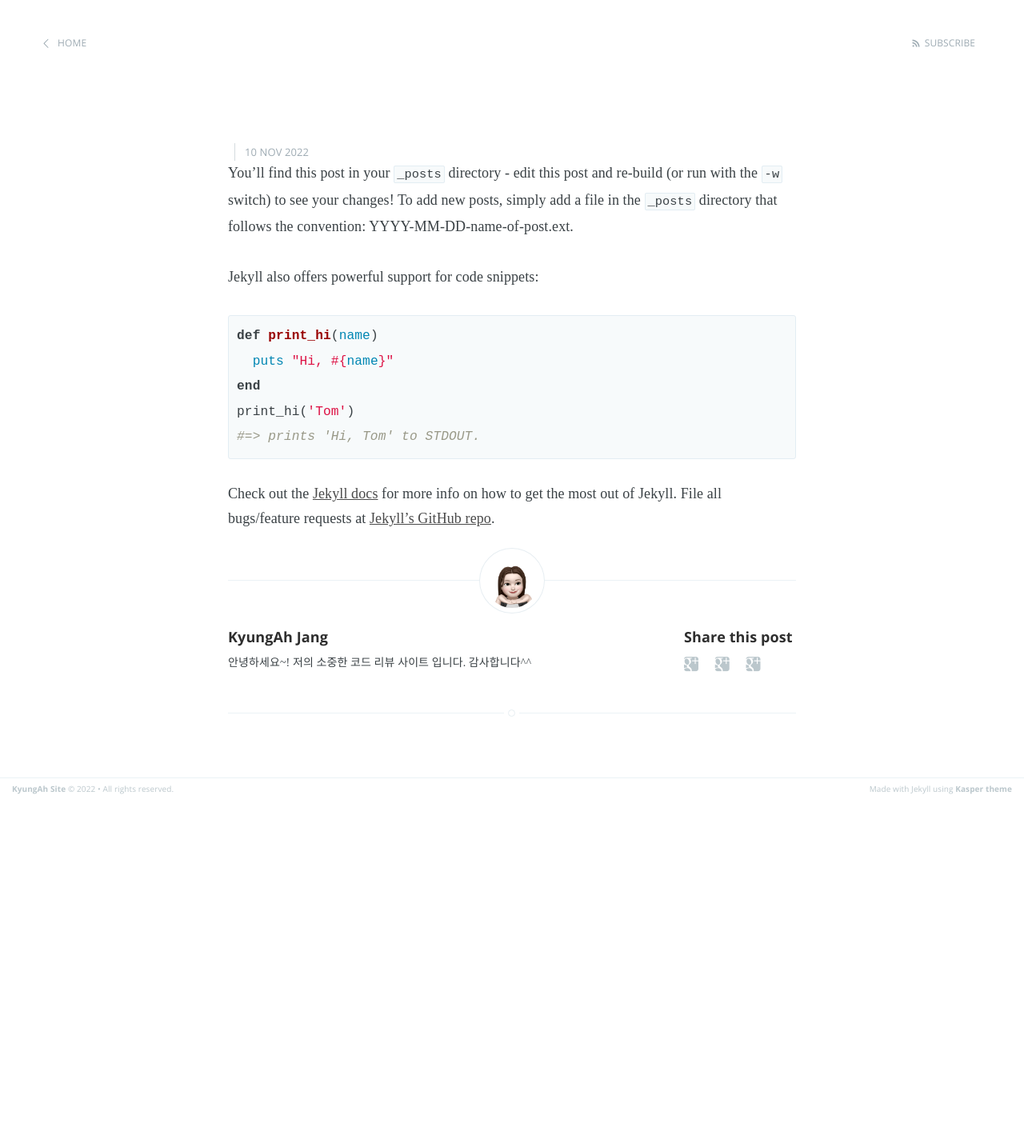
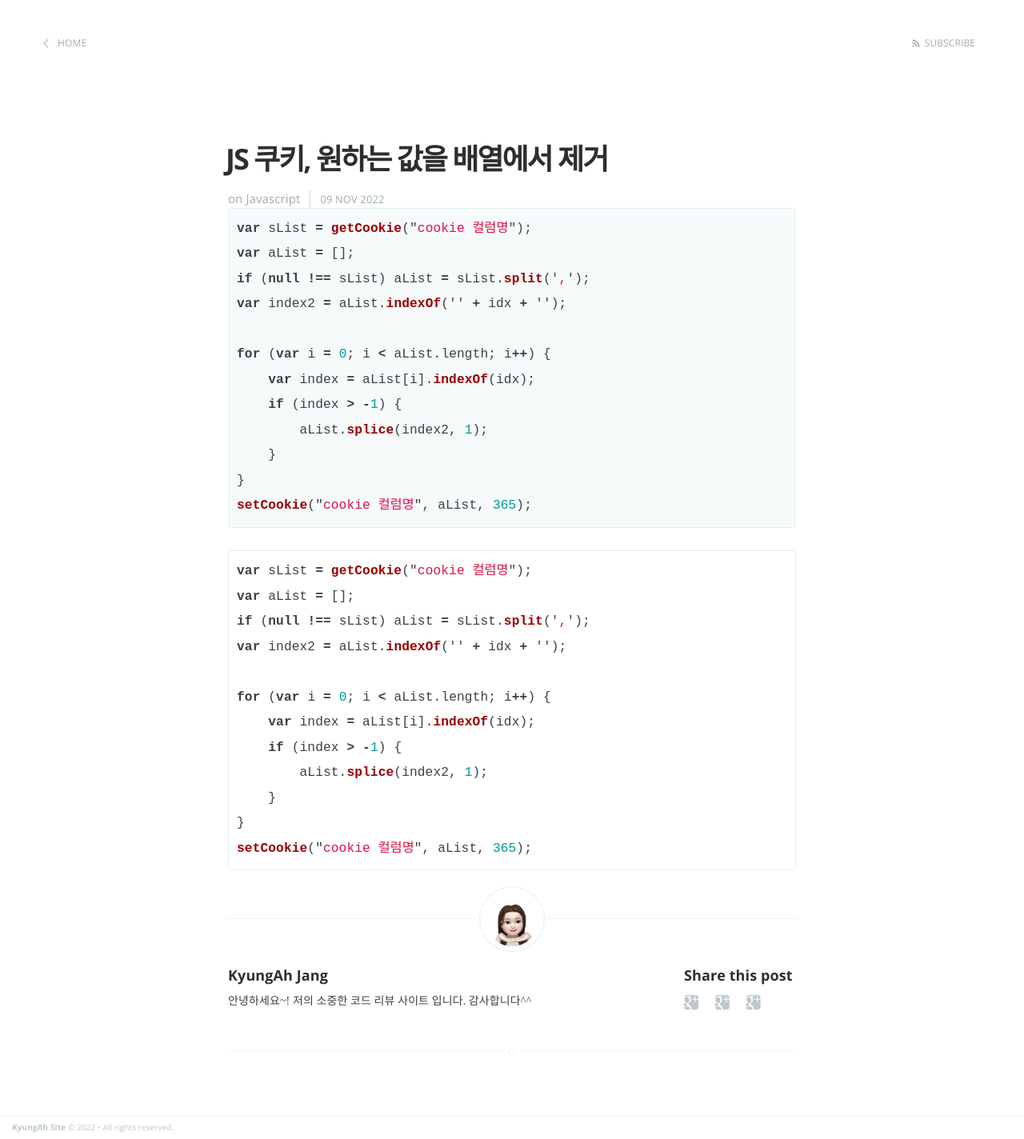
Before and after one commit to kajang93/kajang93.github.io, a Jekyll site: the page built from _posts/2022-11-09-Welcome-to-jekyll.markdown, in a window 1280 px wide. Shown: the whole page at 80% size. Built offline with Jekyll 4.4.1, drawn with Linux system fonts in a browser that asks for light colours; our own code applies the rules of GitHub Pages for plain Markdown files; before the commit the page ends 1001 px from its top, so only the background shows below that.

Commit message:
커밋12

````diff
--- a/_layouts/default.html
+++ b/_layouts/default.html
@@ -25,9 +25,6 @@
         <a href="{{ site.baseurl }}">{{ site.name }}</a> &copy;
               {{"now" | date: "%Y"}} &bull; All rights reserved.
       </section>
-      <section class="poweredby">Made with Jekyll using
-        <a href="http://github.com/rosario/kasper">Kasper theme</a>
-      </section>
     </footer>
 
     <script type="text/javascript" src="{{'/assets/js/jquery-1.11.1.min.js' | relative_url}}"></script>
--- a/_posts/2022-11-09-Welcome-to-jekyll.markdown
+++ b/_posts/2022-11-09-Welcome-to-jekyll.markdown
@@ -1,24 +1,36 @@
 ---
 layout: post
 title:  "JS 쿠키, 원하는 값을 배열에서 제거"
-date:   2022-11-09 13:29:00 {{page.last_modified_at | date: '%Y, %b %d'}}
+date:   2022-11-09 13:29:00
 categories: Javascript
 ---
 
-You'll find this post in your `_posts` directory - edit this post and re-build (or run with the `-w` switch) to see your changes!
-To add new posts, simply add a file in the `_posts` directory that follows the convention: YYYY-MM-DD-name-of-post.ext.
+{% highlight javascript %}
+var sList = getCookie("cookie 컬럼명");
+var aList = [];
+if (null !== sList) aList = sList.split(',');
+var index2 = aList.indexOf('' + idx + '');
 
-Jekyll also offers powerful support for code snippets:
-
-{% highlight ruby %}
-def print_hi(name)
-  puts "Hi, #{name}"
-end
-print_hi('Tom')
-#=> prints 'Hi, Tom' to STDOUT.
+for (var i = 0; i < aList.length; i++) {
+    var index = aList[i].indexOf(idx);
+    if (index > -1) {
+        aList.splice(index2, 1);
+    }
+}
+setCookie("cookie 컬럼명", aList, 365);
 {% endhighlight %}
 
-Check out the [Jekyll docs][jekyll] for more info on how to get the most out of Jekyll. File all bugs/feature requests at [Jekyll's GitHub repo][jekyll-gh].
+```javascript
+var sList = getCookie("cookie 컬럼명");
+var aList = [];
+if (null !== sList) aList = sList.split(',');
+var index2 = aList.indexOf('' + idx + '');
 
-[jekyll-gh]: https://github.com/mojombo/jekyll
-[jekyll]:    http://jekyllrb.com
+for (var i = 0; i < aList.length; i++) {
+    var index = aList[i].indexOf(idx);
+    if (index > -1) {
+        aList.splice(index2, 1);
+    }
+}
+setCookie("cookie 컬럼명", aList, 365);
+```
````
